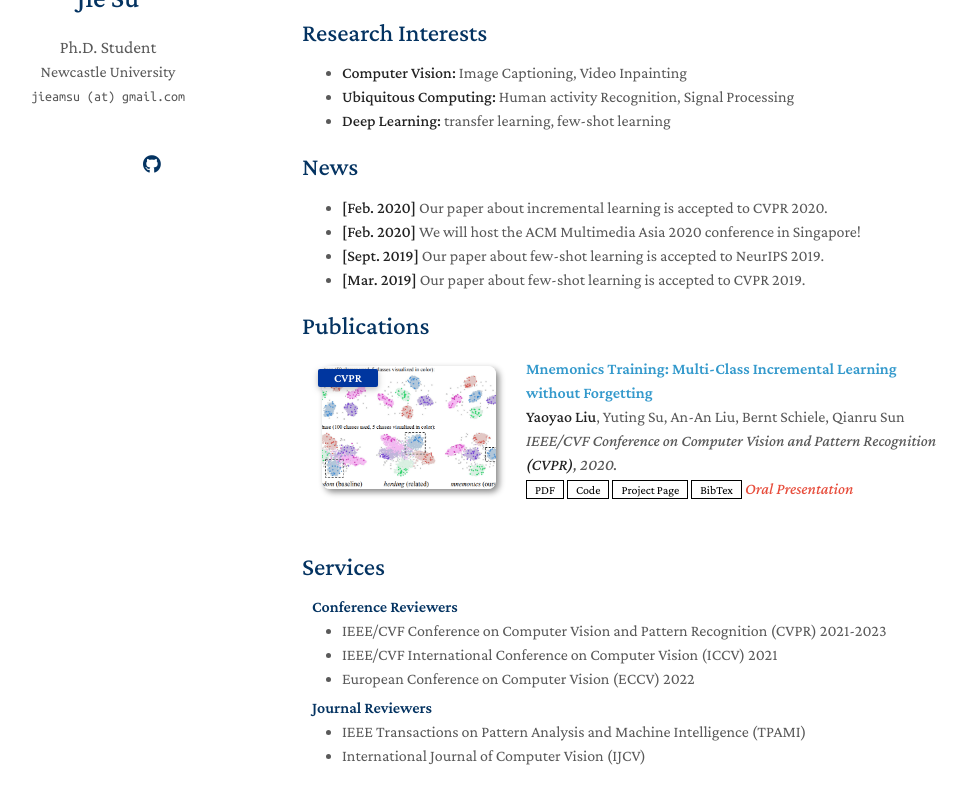
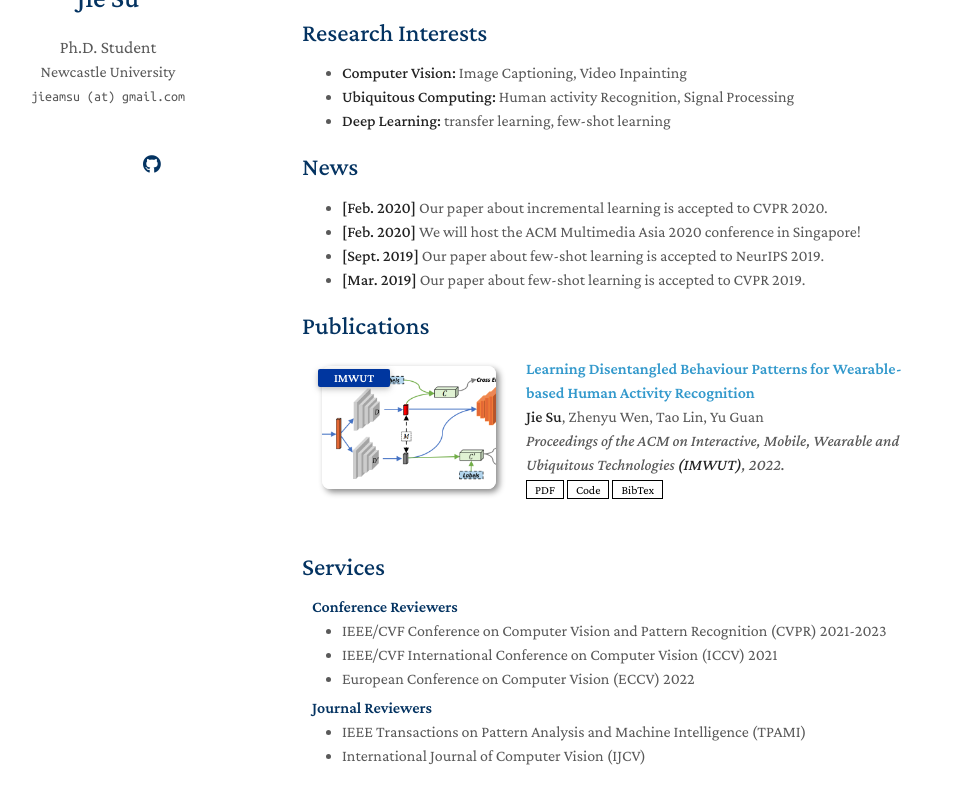
Before and after one commit to Jie-su/Jie-su.github.io, a Jekyll site: the page built from index.md, in a window 1280 px wide and 1068 px high, cut to the strip 206-1010 px from the top of the window. Shown: the whole strip, without its empty margins (168-1135 px from the left). Built offline with Jekyll 4.4.1, drawn with Linux system fonts in a browser that asks for light colours; nearby versions of some CDN libraries; a style sheet for code colours, icons or effects is not loaded; our own code applies the rules of GitHub Pages for plain Markdown files.

Commit message:
update paper

```diff
--- a/_includes/publications.md
+++ b/_includes/publications.md
@@ -7,20 +7,20 @@
 <div class="pub-row">
 
   <div class="col-sm-3 abbr" style="position: relative;padding-right: 15px;padding-left: 15px;">
-    <img src="assets/img/teaser_example.png" class="teaser img-fluid z-depth-1">
-    <abbr class="badge">CVPR</abbr>
+    <img src="assets/img/3517252.png" class="teaser img-fluid z-depth-1">
+    <abbr class="badge">IMWUT</abbr>
   </div>
 
   <div class="col-sm-9" style="position: relative;width: 100%;padding-right: 15px;padding-left: 20px;">
-    <div class="title"><a href="https://arxiv.org/pdf/2002.10211.pdf">Mnemonics Training: Multi-Class Incremental Learning without Forgetting</a></div>
-    <div class="author"><strong>Yaoyao Liu</strong>, Yuting Su, An-An Liu, Bernt Schiele, Qianru Sun</div>
-    <div class="periodical"><em>IEEE/CVF Conference on Computer Vision and Pattern Recognition <strong>(CVPR)</strong>, 2020.</em></div>
+    <div class="title"><a href="https://arxiv.org/pdf/2002.10211.pdf">Learning Disentangled Behaviour Patterns for Wearable-based Human Activity Recognition</a></div>
+    <div class="author"><strong>Jie Su</strong>, Zhenyu Wen, Tao Lin, Yu Guan</div>
+    <div class="periodical"><em>Proceedings of the ACM on Interactive, Mobile, Wearable and Ubiquitous Technologies <strong>(IMWUT)</strong>, 2022.</em></div>
     <div class="links">
-      <a href="https://arxiv.org/pdf/2002.10211.pdf" class="btn btn-sm z-depth-0" role="button" target="_blank" style="font-size:12px;">PDF</a>
-      <a href="https://github.com/yaoyao-liu/mnemonics" class="btn btn-sm z-depth-0" role="button" target="_blank" style="font-size:12px;">Code</a>
-      <a href="https://class-il.mpi-inf.mpg.de/mnemonics/" class="btn btn-sm z-depth-0" role="button" target="_blank" style="font-size:12px;">Project Page</a>
-      <a href="https://dblp.uni-trier.de/rec/conf/cvpr/LiuSLSS20.html?view=bibtex" class="btn btn-sm z-depth-0" role="button" target="_blank" style="font-size:12px;">BibTex</a>
-      <strong><i style="color:#e74d3c">Oral Presentation</i></strong>
+      <a href="assets/paper/3517252.pdf" class="btn btn-sm z-depth-0" role="button" target="_blank" style="font-size:12px;">PDF</a>
+      <a href="https://github.com/Jie-su/BPD" class="btn btn-sm z-depth-0" role="button" target="_blank" style="font-size:12px;">Code</a>
+      <!-- <a href="https://class-il.mpi-inf.mpg.de/mnemonics/" class="btn btn-sm z-depth-0" role="button" target="_blank" style="font-size:12px;">Project Page</a> -->
+      <a href="https://dblp.uni-trier.de/rec/journals/imwut/SuWLG22.html?view=bibtex" class="btn btn-sm z-depth-0" role="button" target="_blank" style="font-size:12px;">BibTex</a>
+      <!-- <strong><i style="color:#e74d3c">Oral Presentation</i></strong> -->
     </div>
   </div>
 </div>
```
Also changed, not shown: _config.yml (line endings or trailing spaces), assets/img/3517252.png (added), 1 other file.
